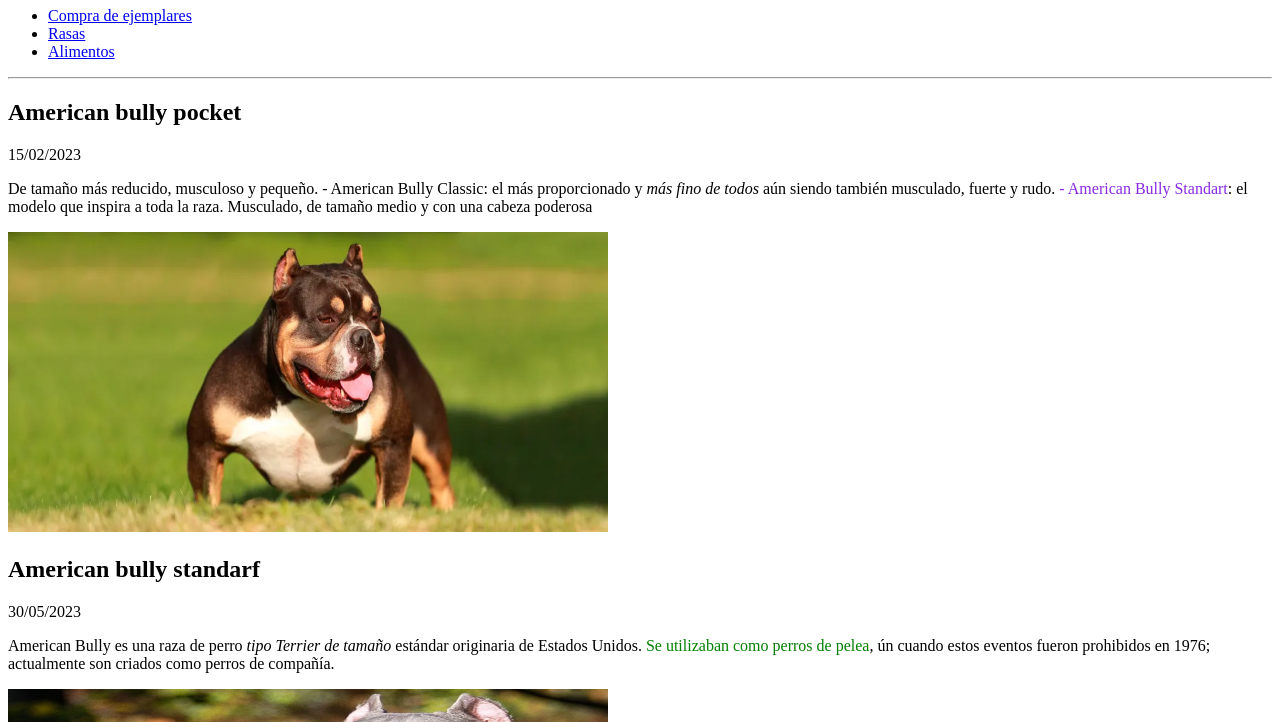
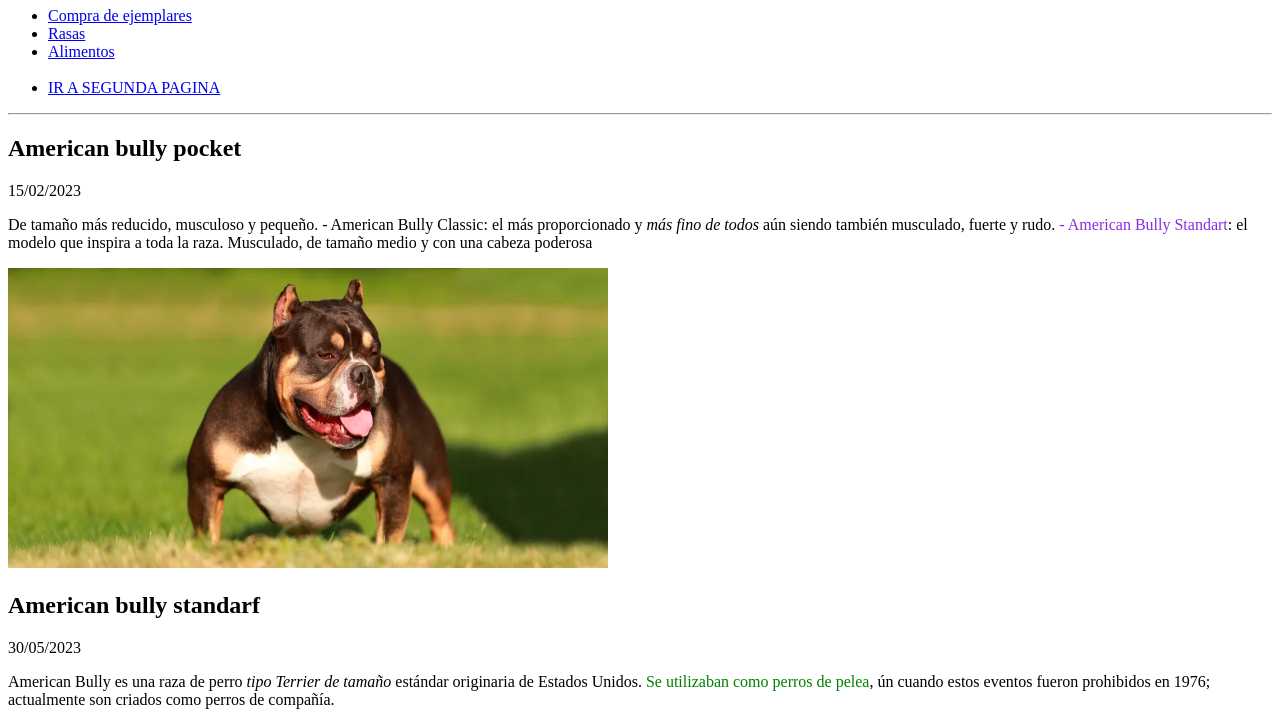
Before and after one commit to Jaimedv17/reto4, a plain HTML site: page index.html in a window 1280 px wide. Shown: the part 73-795 px from the top of the page. Drawn offline with Linux system fonts and the light colour scheme.

Commit message:
cambiando

```diff
--- a/index.html
+++ b/index.html
@@ -12,7 +12,8 @@
             <ul>
                 <li><a href="#">Compra de ejemplares</a></li>
                 <li><a href="#">Rasas</a></li>
-                <li><a href="#">Alimentos</a></li>
+                <li><a href="#">Alimentos</a></li><br>
+                <li><a href="multimedia.html">IR A SEGUNDA PAGINA</a></li>
             </ul>
         </nav>
     </header>
```
